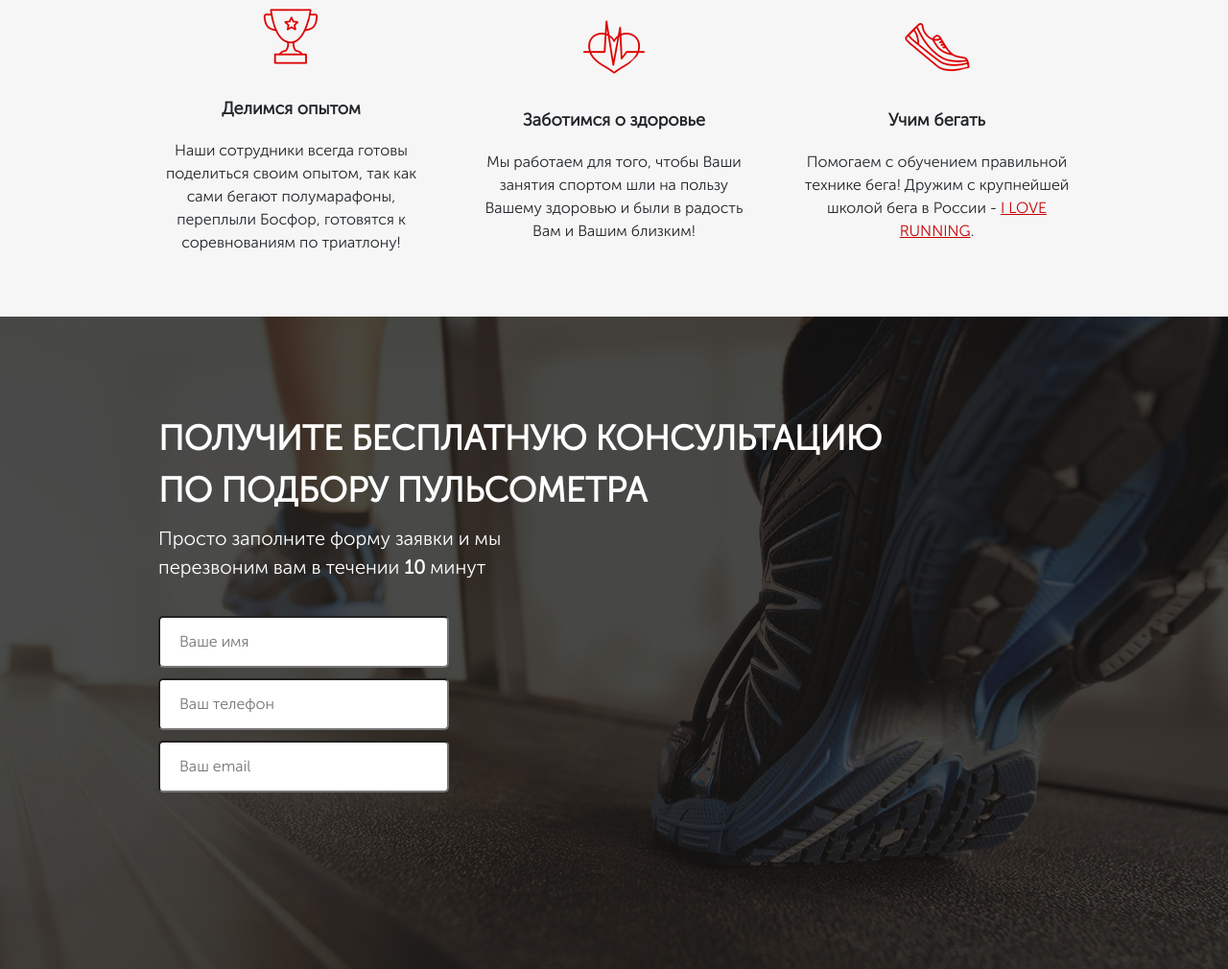
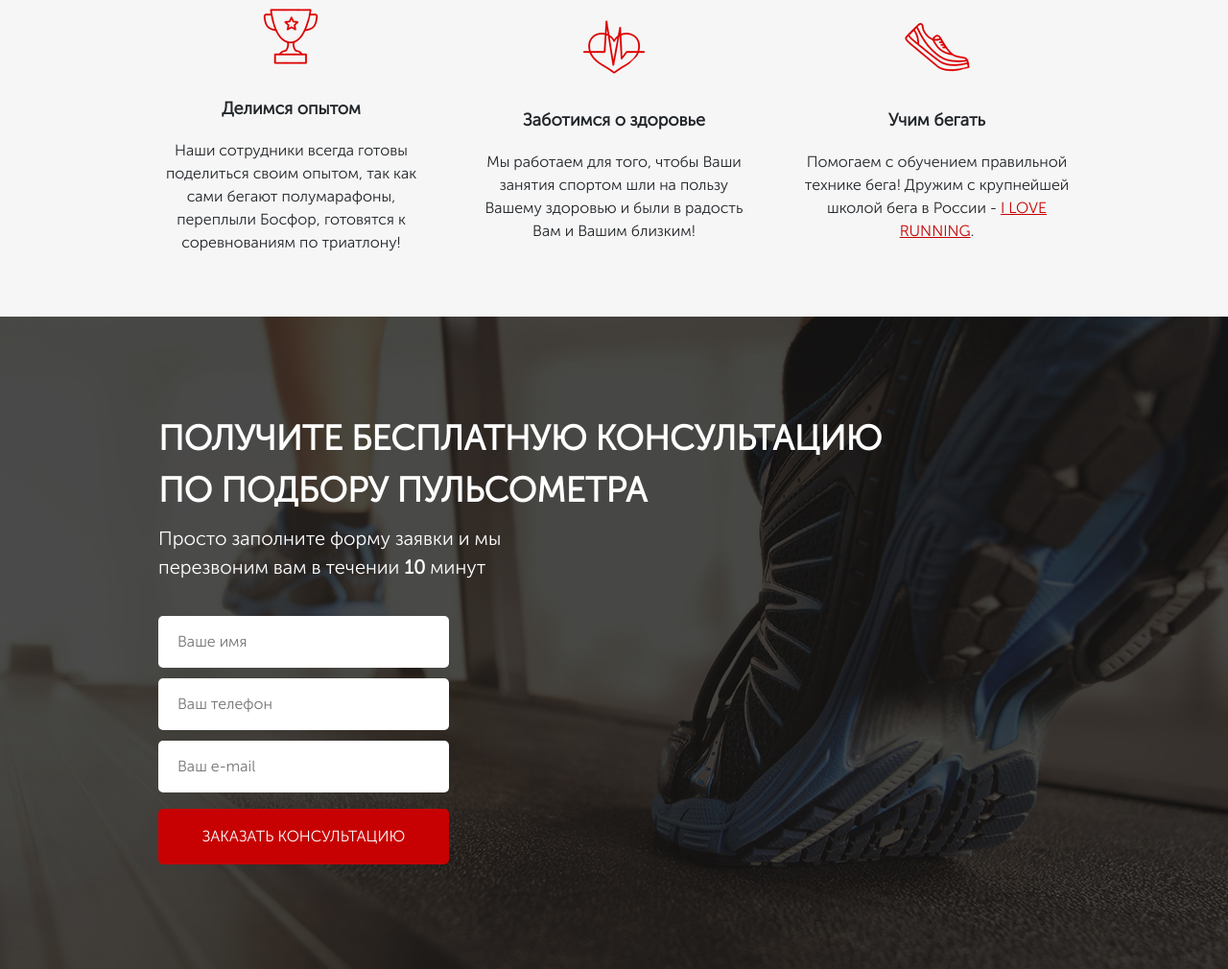
Before and after one commit to CyberMan-00/Front-end, a website: page src/index.html in a window 1280 px wide. Shown: the part 859-1869 px from the top of the page at 96% size. Drawn offline with Linux system fonts and the light colour scheme.

Commit message:
forms finished

```diff
--- a/src/index.html
+++ b/src/index.html
@@ -79,14 +79,14 @@
         <div class="container">
             <h2 class="consultation__header">Получите бесплатную консультацию по подбору пульсометра </h2>
             <div class="consultation__descr">Просто заполните форму заявки и мы перезвоним вам в течении <span>10</span> минут</div>
-            <form action="#">
-                <input class="consultation__input" placeholder="Ваше имя" type="text">
-            </form>
-            <form action="#">
-                <input class="consultation__input" placeholder="Ваш телефон" type="text">
-            </form>
-            <form action="#">
-                <input class="consultation__input" placeholder="Ваш email" type="text">
+            <form class="feed-form" action="#">
+                <input name="name" required class="feed-form__input" placeholder="Ваше имя" type="text">
+                <input name="phone" required class="feed-form__input" placeholder="Ваш телефон" type="number">
+                <input name="email" required class="feed-form__input" placeholder="Ваш e-mail" type="email">
+
+                <button class="button button__submit">
+                    заказать кОНСУЛЬТАЦИЮ
+                </button>
             </form>
         </div>
     </section>
--- a/src/sass/blocks/_buttons.scss
+++ b/src/sass/blocks/_buttons.scss
@@ -16,4 +16,9 @@
         margin-top: 67px;
         font-size: 16px;
     }
+    &__submit {
+        width: 100%;
+        height: 58px;
+        font-size: 16px;
+    }
 }
--- a/src/sass/blocks/_consultation.scss
+++ b/src/sass/blocks/_consultation.scss
@@ -18,16 +18,9 @@
         font-size: 20px;
         line-height: 30px;
         color: #FFFFFF;
-        margin-bottom: 25px;
+        margin-bottom: 36px;
         span {
             font-weight: 700;
         }
     }
-    &__input {
-        width: 303px;
-        height: 54px;
-        border-radius: 5px;
-        padding: 0 0 0 20px;
-        margin-top: 11px;
-    }
 }
--- /dev/null
+++ b/src/sass/blocks/_forms.scss
@@ -0,0 +1,15 @@
+.feed-form {
+    display: block;
+    width: 303px;
+    &__input {
+        width: 100%;
+        height: 54px;
+        border-radius: 5px;
+        padding: 0 20px 0 20px;
+        margin-bottom: 11px;
+        border: none;
+        &:nth-child(3) {
+            margin-bottom: 17px;
+        }
+    }
+}
--- a/src/sass/style.scss
+++ b/src/sass/style.scss
@@ -14,3 +14,4 @@
 @import 'blocks/buttons';
 @import 'blocks/advantages';
 @import 'blocks/consultation';
+@import 'blocks/forms'
```
Also changed, not shown: src/css/style.min.css.
